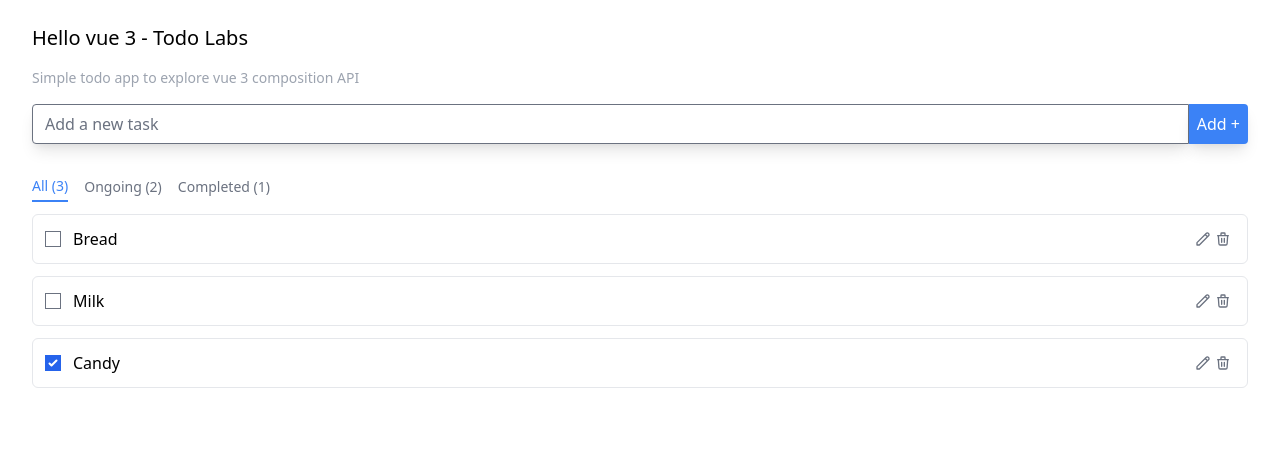
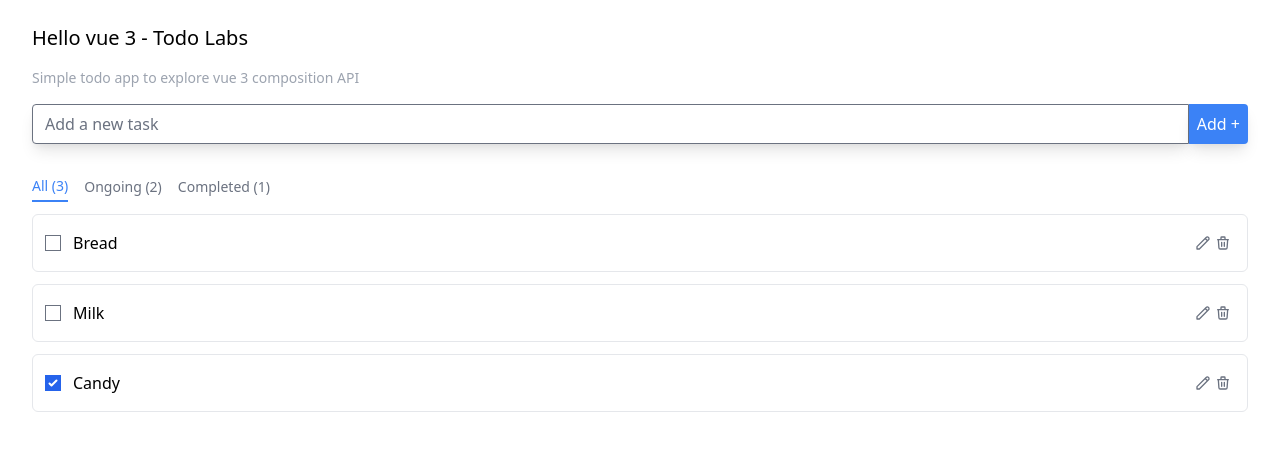
Before and after one commit to cristian1201/vue-todo-app, a Vue app: page / in a window 1280 px wide. Shown: the top 450 px of the page. Built offline with nearby package versions, Linux system fonts and the light colour scheme.

Commit message:
style: fix consistent input when edit

```diff
--- a/src/App.vue
+++ b/src/App.vue
@@ -67,7 +67,7 @@
       <li
         v-for="(taskItem, i) in tasksInView"
         :key="taskItem.id"
-        class="p-3 rounded-md mb-3 border flex justify-between items-center hover:border-gray-400"
+        class="px-3 py-2 rounded-md mb-3 border flex justify-between items-center hover:border-gray-400"
       >
         <div class="flex flex-grow items-center">
           <input
@@ -88,7 +88,11 @@
             class="h-10 w-full mr-2 rounded border border-gray-300"
             @keyup.enter="confirmEdit(taskItem.id)"
           />
-          <span v-show="!taskItem.edit" @dblclick="toggleEdit(taskItem.id)">
+          <span
+            v-show="!taskItem.edit"
+            class="flex items-center h-10"
+            @dblclick="toggleEdit(taskItem.id)"
+          >
             {{ taskItem.label }}
           </span>
         </div>
```
